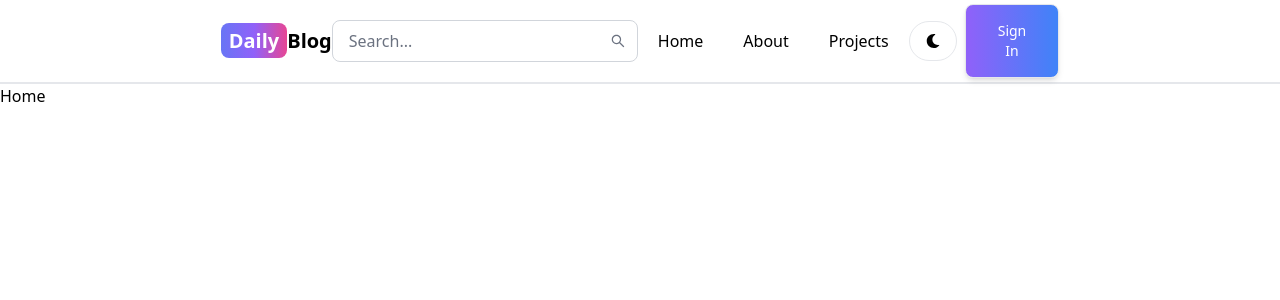
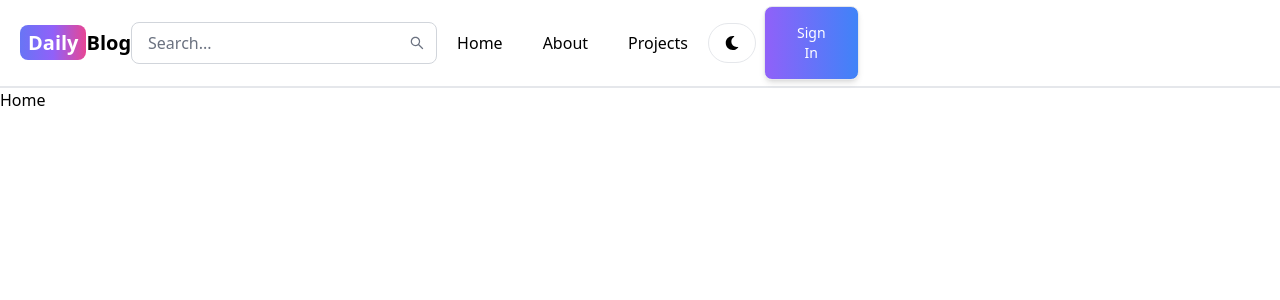
Before and after one commit to Sumitdhamane/DailyBlog--blogging-web, a React (Vite) app in the folder client/: page / in a window 1280 px wide. Shown: the top 300 px of the page. Built offline with nearby package versions, Linux system fonts and the light colour scheme.

Commit message:
create and run the server

```diff
--- a/client/src/components/Header.jsx
+++ b/client/src/components/Header.jsx
@@ -6,7 +6,7 @@ import { FaMoon } from "react-icons/fa";
 function Header() {
   const path = useLocation().pathname;
   return (
-    <Navbar className="border-b-2 py-1 flex justify-evenly items-center">
+    <Navbar className="border-b-2 px-5 py-1.5 flex items-center justify-between">
       <Link
         to="/"
         className="self-center whitespace-nowrap text-sm sm:text-xl font-semibold dark:text-white"
@@ -26,7 +26,6 @@ function Header() {
         <AiOutlineSearch className="absolute right-3 top-1/2 transform -translate-y-1/2 text-gray-500" />
       </form>
 
-      {/* Regular links visible on larger screens */}
       <div className="">
         <Link to="/" className="mx-5">
           Home
@@ -55,7 +54,19 @@ function Header() {
             Sign In
           </Button>
         </Link>
+        {/* <Navbar.Toggle /> */}
       </div>
+      {/* <Navbar.Collapse className="mx-2">
+        <Navbar.Link active={path === "/"} as={"div"}>
+          <Link to="/">Home</Link>
+        </Navbar.Link>
+        <Navbar.Link active={path === "/about"} as={"div"}>
+          <Link to="/about">About</Link>
+        </Navbar.Link>
+        <Navbar.Link active={path === "/projects"} as={"div"}>
+          <Link to="/projects">Projects</Link>
+        </Navbar.Link>
+      </Navbar.Collapse> */}
     </Navbar>
   );
 }
```
Also changed, not shown: package.json (added, +19 -0 lines), 2 other files (tests, documents, lock files or other folders).
